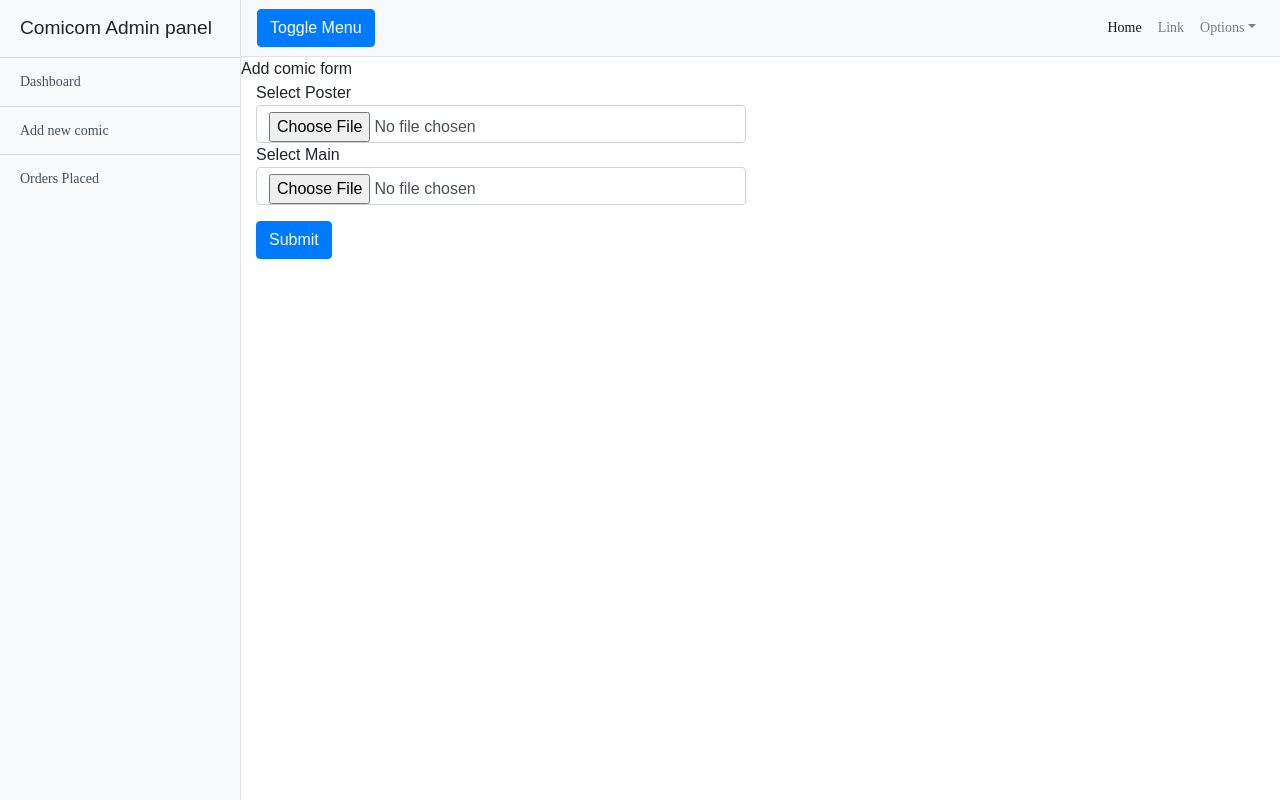
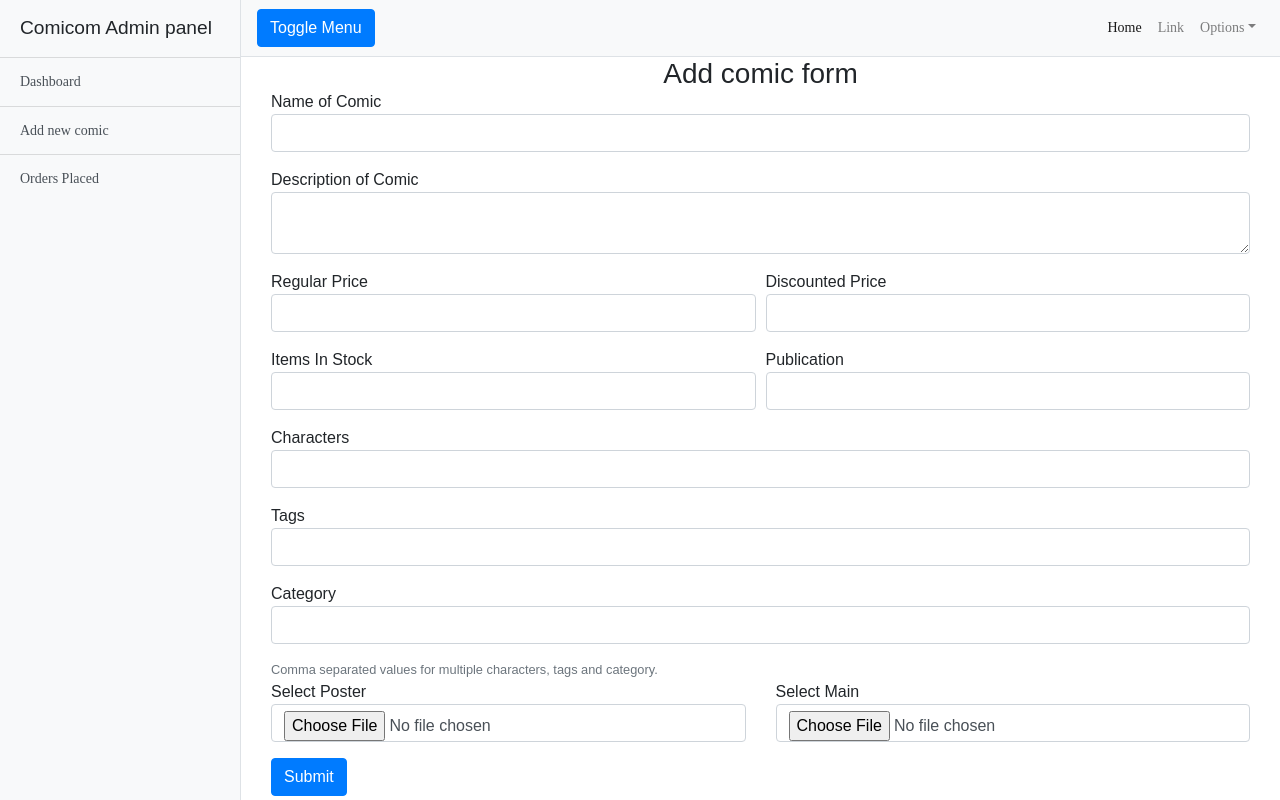
Before and after one commit to attainu/Shubham-Muzammil-ComiCom-au4, a React (Create React App) app in the folder client/: page /dashboard/add in a window 1280 px wide. Built offline with nearby package versions, Linux system fonts and the light colour scheme.

Commit message:
add comic page completed with form and backend connection

```diff
--- a/client/src/components/Dashboard/AddComic.js
+++ b/client/src/components/Dashboard/AddComic.js
@@ -1,28 +1,65 @@
 import React from 'react'
 import axios from "axios";
+import {Redirect} from 'react-router-dom'
 
 class AddComic extends React.Component {
     state = {
-        fileSelected: []
+        fileSelected: [],
+        name: "",
+        description: "",
+        regularPrice: "",
+        discountedPrice: "",
+        itemsInStock: "",
+        publication: "",
+        characters: "",
+        tags: "",
+        category: "",
+        redirect: false
     }
 
-    handleSubmit = (e) => {
+    handleSubmit = async(e) => {
         e.preventDefault()
+        console.log(this.state)
         const data = new FormData()
-        //data.append('photo', this.state.fileSelected)
         for(let x = 0; x<this.state.fileSelected.length; x++) {
             data.append('photo', this.state.fileSelected[x])
         }
+        data.append('tags', JSON.stringify(this.splitStringToArray(this.state.tags)))
+        data.append('category', JSON.stringify(this.splitStringToArray(this.state.category)))
+        data.append('characters', JSON.stringify(this.splitStringToArray(this.state.characters)))
+        data.append('name', this.state.name)
+        data.append('description', this.state.description)
+        data.append('regularPrice', this.state.regularPrice)
+        data.append('discountedPrice', this.state.discountedPrice)
+        data.append('itemsInStock', this.state.itemsInStock)
+        data.append('publication',this.state.publication)
         console.log(data)
-          axios.post("http://localhost:9090/products", data, { // receive two parameter endpoint url ,form data
+        axios.post("http://localhost:9090/products", data, { // receive two parameter endpoint url ,form data
         })
         .then(res => { // then print response status
             console.log(res.statusText)
+            if(res.statusText === "OK") {
+                alert("comic book added, redirecting to dashboard")
+                this.setState({
+                    redirect: true
+                })
+            }
         })
     }
+    splitStringToArray = (string) => {
+        const array = string.split(',');
+        console.log(array)
+        return array
+    }
 
-    handleChange = (e) => {
-        console.log(e.target.files)
+    handleChange = (event) => {
+        const {name, value} = event.target
+        this.setState({
+            [name]: value
+        })
+
+    }
+    handleFileUpload = (e) => {
         this.setState({
             fileSelected: [...this.state.fileSelected, e.target.files[0]],
             loaded: 0,
@@ -30,27 +67,78 @@ class AddComic extends React.Component {
     }
 
     render() {
+        const {name, description, itemsInStock, publication, regularPrice, tags, category, discountedPrice, characters, redirect} = this.state
+
+        if (redirect) {
+           return <Redirect to="/dashboard" />
+        }
         return (
         <div>
-            Add comic form
+            <h3 className="text-center">Add comic form</h3>
             <div className="container">
-            <div className="row">
-                <div className="col-md-6">
-                    <form onSubmit={this.handleSubmit}>
-                        <div className="form-group files">
-                            <label>Select Poster </label>
-                            <input type="file" className="form-control" multiple="" onChange={this.handleChange}/>
-                            <label>Select Main </label>
-                            <input type="file" className="form-control" multiple="" onChange={this.handleChange}/>
+                <form onSubmit={this.handleSubmit} className="col-md-auto">
+                    <div className="form-group">
+                        <label htmlFor="name">Name of Comic</label>
+                        <input type="text" name="name" value={name} className="form-control" onChange={this.handleChange} required/>
+                    </div>
+                    <div className="form-group">
+                        <label htmlFor="description">Description of Comic</label>
+                        <textarea className="form-control" name="description" value={description} onChange={this.handleChange} required/>
+                    </div>
+                        <div className="form-row ">
+                            <div className="form-group col-md-6">
+                                <label>Regular Price </label>
+                                <input type="number" name="regularPrice" value={regularPrice} className="form-control" onChange={this.handleChange} required />
+                            </div>
+                            <div className="form-group col-md-6">
+                                 <label>Discounted Price </label>
+                                 <input type="number" name="discountedPrice" value={discountedPrice} className="form-control" onChange={this.handleChange} required/>
+                            </div>
                         </div>
-                        <button type="submit" className="btn btn-primary">Submit</button>
-                    </form>
+                        <div className="form-row ">
+                            <div className="form-group col-md-6">
+                                <label>Items In Stock </label>
+                                <input type="number" name="itemsInStock" value={itemsInStock} className="form-control" onChange={this.handleChange} required/>
+                            </div>
+                            <div className="form-group col-md-6">
+                                <label>Publication </label>
+                                 <input type="text" name="publication" value={publication} className="form-control" onChange={this.handleChange} required/>
+                            </div>
+                        </div>
 
+                        <div className="form-group">
+                            <label>Characters </label>
+                            <input type="text" name="characters" value={characters} className="form-control" onChange={this.handleChange} required/>
+                        </div>
 
-                </div>
+                        <div className="form-group">
+                            <label>Tags </label>
+                            <input type="text" name="tags" value={tags} className="form-control" onChange={this.handleChange} required/>
+                        </div>
+                        <div className="form-group">
+                            <label>Category </label>
+                            <input type="text" name="category" value={category} className="form-control" onChange={this.handleChange} required/>
+                        </div>
+                        <small className="form-text text-muted">Comma separated values for multiple characters, tags and category.</small>
 
+                        {/* Image Uploads */}
+                        <div className="row">
+                            <div className="col">
+                                <div className="form-group">
+                                    <label>Select Poster </label>
+                                    <input type="file" className="form-control" multiple="" onChange={this.handleFileUpload}/>
+                                </div>
+                            </div>
+                            <div className="col">
+                                <div className="form-group">
+                                    <label>Select Main </label>
+                                    <input type="file" className="form-control" multiple="" onChange={this.handleFileUpload}/>
+                                </div>
+                            </div>
+                        </div>
+                    <button type="submit" className="btn btn-primary">Submit</button>
+                </form>
             </div>
-        </div>
         </div>
     )}
 }
```
Also changed, not shown: 2 other files (tests, documents, lock files or other folders).
